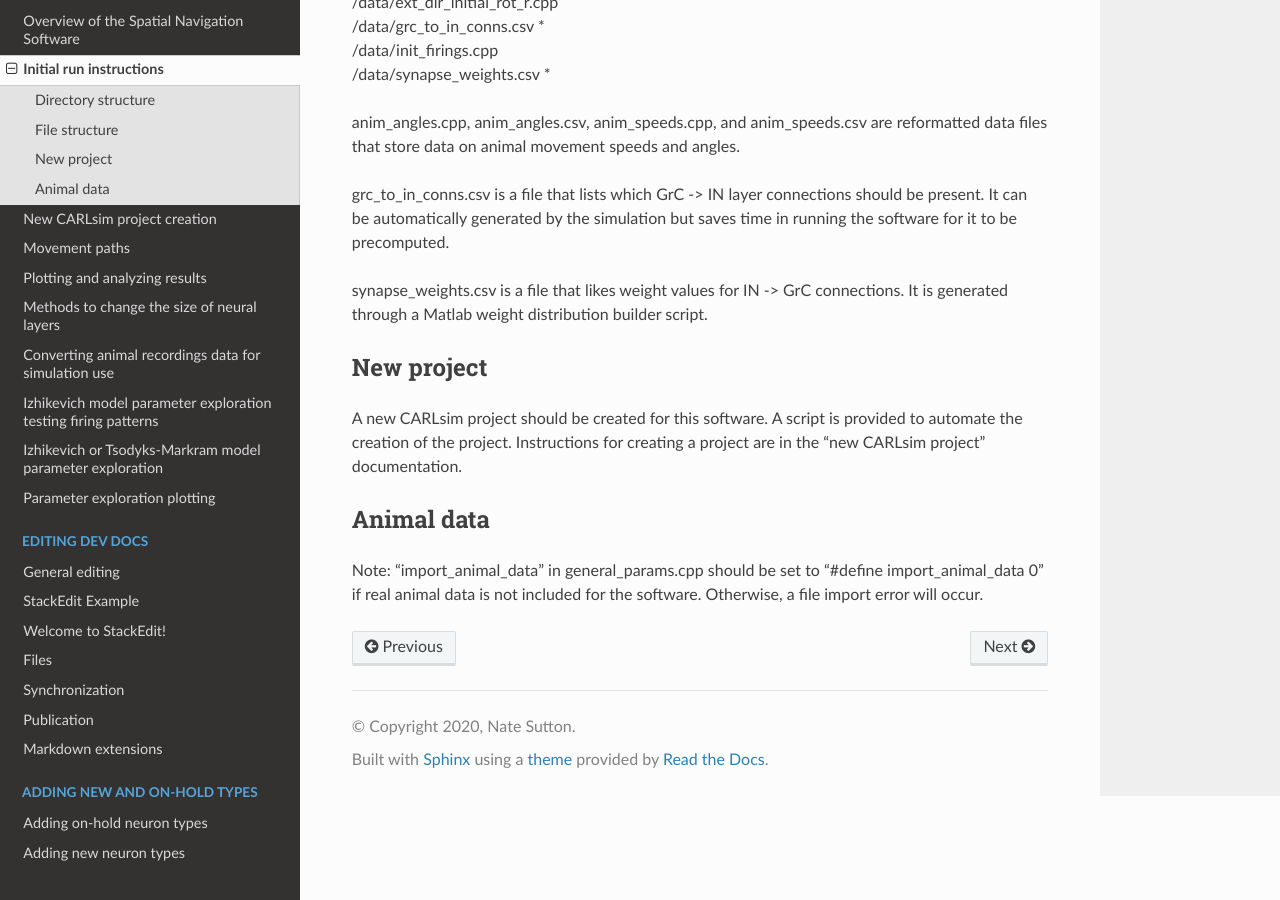
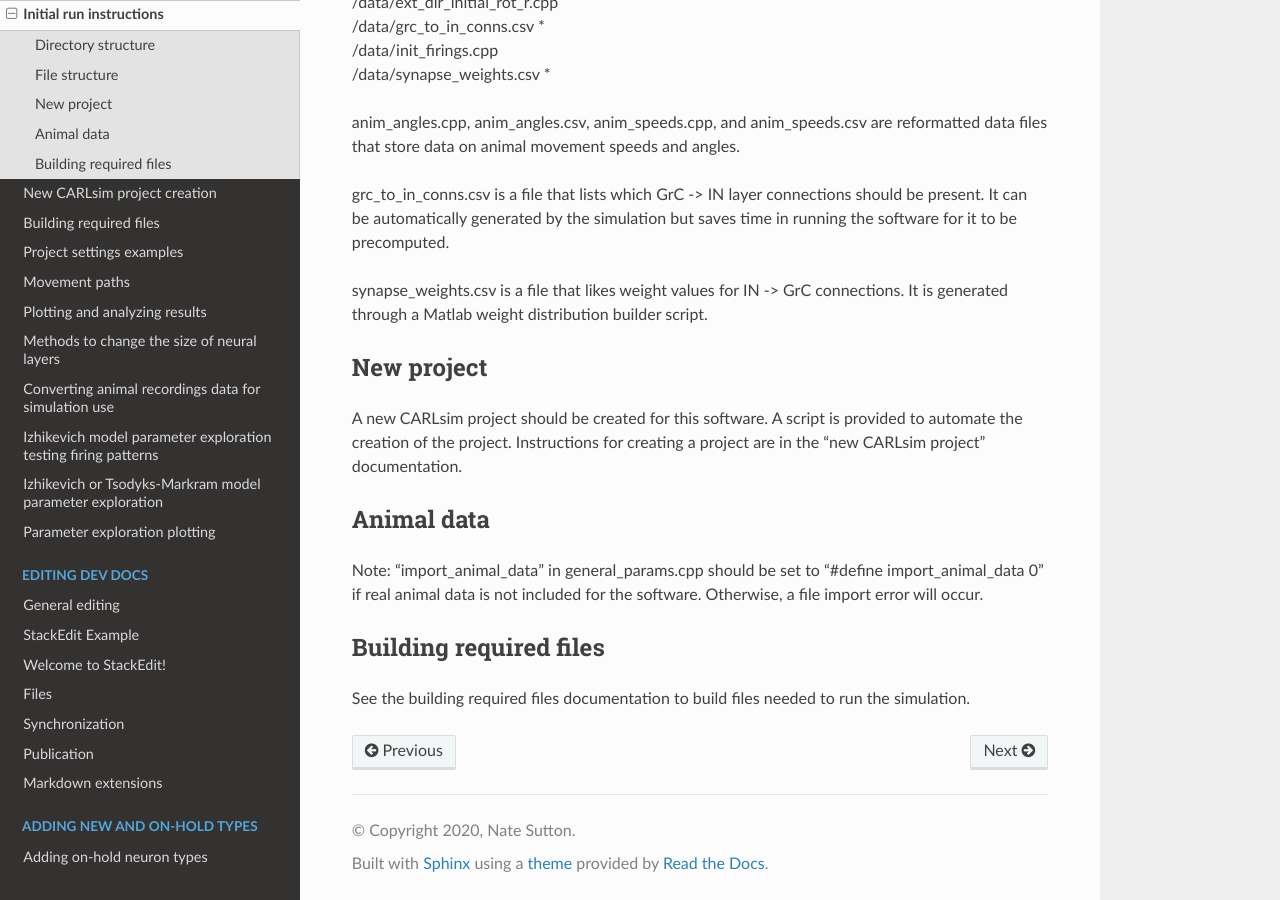
Before and after one commit to Hippocampome-Org/hco_dev_docs, a Sphinx documentation site: the page built from docs/spatial_nav/initial_run.md, in a window 1280 px wide and 900 px high, scrolled down 1745 px. Built offline with Sphinx 7.4.7 and the Read the Docs theme 2.0.0, drawn with Linux system fonts in a browser that asks for light colours.

Commit message:
updated spatial nav docs

```diff
--- a/docs/index.rst
+++ b/docs/index.rst
@@ -70,6 +70,8 @@ Welcome to Hippocampome.org's Developer Documentation!
     spatial_nav/overview.md
     spatial_nav/initial_run.md
     spatial_nav/new_carlsim_project.md
+    spatial_nav/building_required_files.md
+    spatial_nav/project_settings_examples.md
     spatial_nav/movement_paths.md
     spatial_nav/plotting_results.md
     spatial_nav/change_network_size.md
--- a/docs/spatial_nav/initial_run.md
+++ b/docs/spatial_nav/initial_run.md
@@ -66,3 +66,7 @@ A new CARLsim project should be created for this software. A script is provided
 ## Animal data
 
 Note: "import_animal_data" in general_params.cpp should be set to "#define import_animal_data 0" if real animal data is not included for the software. Otherwise, a file import error will occur.
+
+## Building required files
+
+See the building required files documentation to build files needed to run the simulation.
```
Also changed, not shown: docs/spatial_nav/building_required_files.md (added, +38 -0 lines), docs/spatial_nav/project_settings_examples.md (added, +8 -0 lines).
